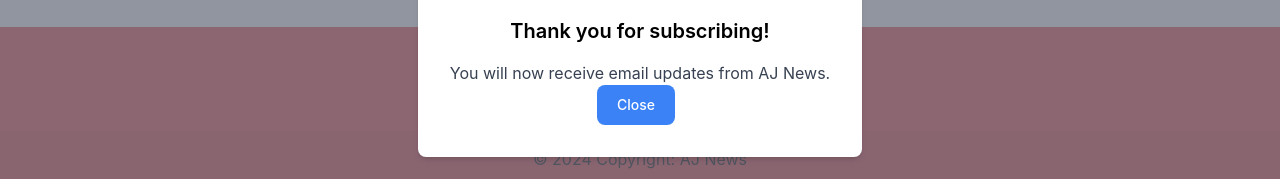
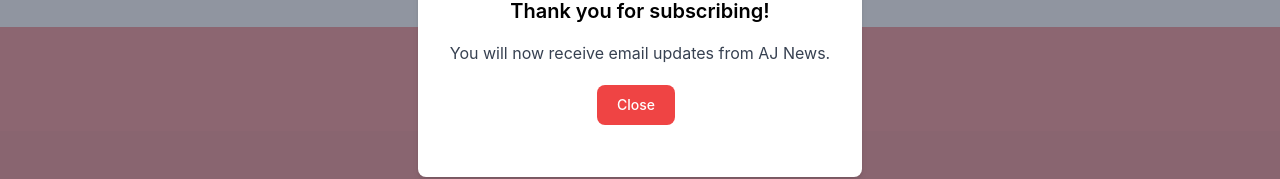
Before and after one commit to RevoU-FSSE-4/milestone-2-anojumisa, a React (Create React App) app: page / in a window 1280 px wide. Both pictures are taken after typing "name@example.com" into the empty fields and a click on the button "Subscribe". Shown: the part 329-508 px from the top of the page. Built offline with nearby package versions, Linux system fonts and the light colour scheme; no server answers.

Commit message:
Add Readme

```diff
--- a/src/Components/Subscription.tsx
+++ b/src/Components/Subscription.tsx
@@ -52,7 +52,7 @@
 							You will now receive email updates from AJ News.
 						</p>
 						<button
-							className="text-white bg-blue-500 hover:bg-blue-700 focus:ring-4 focus:outline-none focus:ring-blue-300 font-medium rounded-lg text-sm px-5 py-2.5 mr-2 dark:bg-blue-600 dark:hover:bg-blue-700 dark:focus:ring-blue-800"
+							className="text-white bg-red-500 hover:bg-blue-700 focus:ring-4 my-5 focus:outline-none focus:ring-blue-300 font-medium rounded-lg text-sm px-5 py-2.5 mr-2 dark:bg-red-600 dark:hover:bg-blue-700 dark:focus:ring-blue-800"
 							onClick={handleCloseModal}
 						>
 							Close
```
Also changed, not shown: 1 other file (tests, documents, lock files or other folders).
